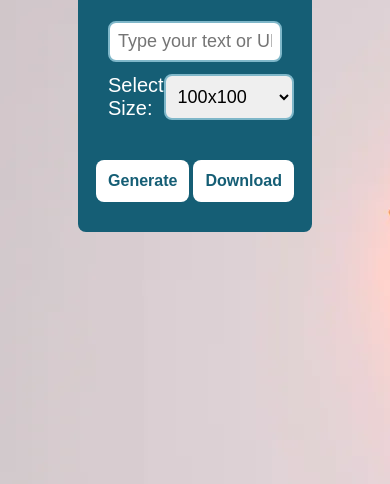
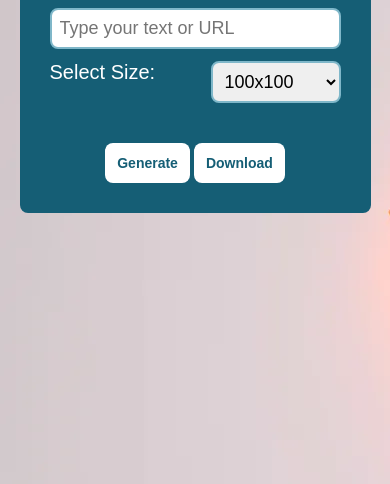
Before and after one commit to Pranjal0072/QR-Code-Generator, a plain HTML site: page index.html in a window 390 px wide. Shown: the part 360-844 px from the top of the page. Drawn offline with Linux system fonts and the light colour scheme.

Commit message:
Add files via upload

```diff
--- a/style.css
+++ b/style.css
@@ -95,12 +95,14 @@ body{
     border-radius: var(--border-radius);
 }
 
-@media screen and (max-width:400px){
+@media screen and (max-width:600px){
     .box{
-        width: 60%;
+        width: 90%;
+        margin: 0 auto;
     }
     .qr-footer a{
         padding: 12px;
-        font-size: 16px;
+        font-size: 14px;
+
     }
 }
```
